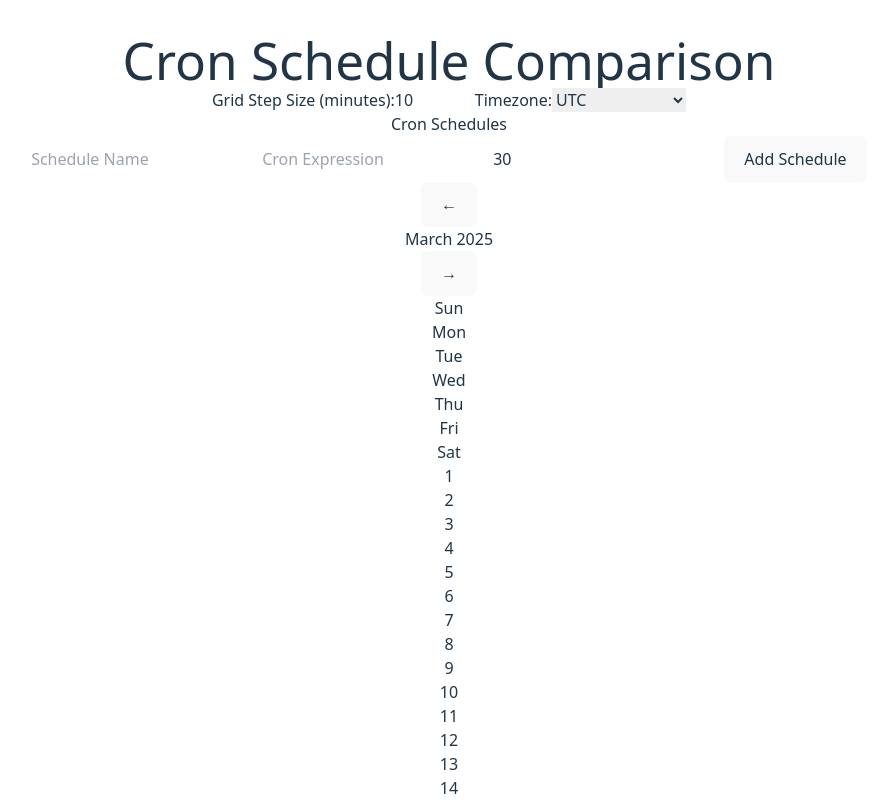
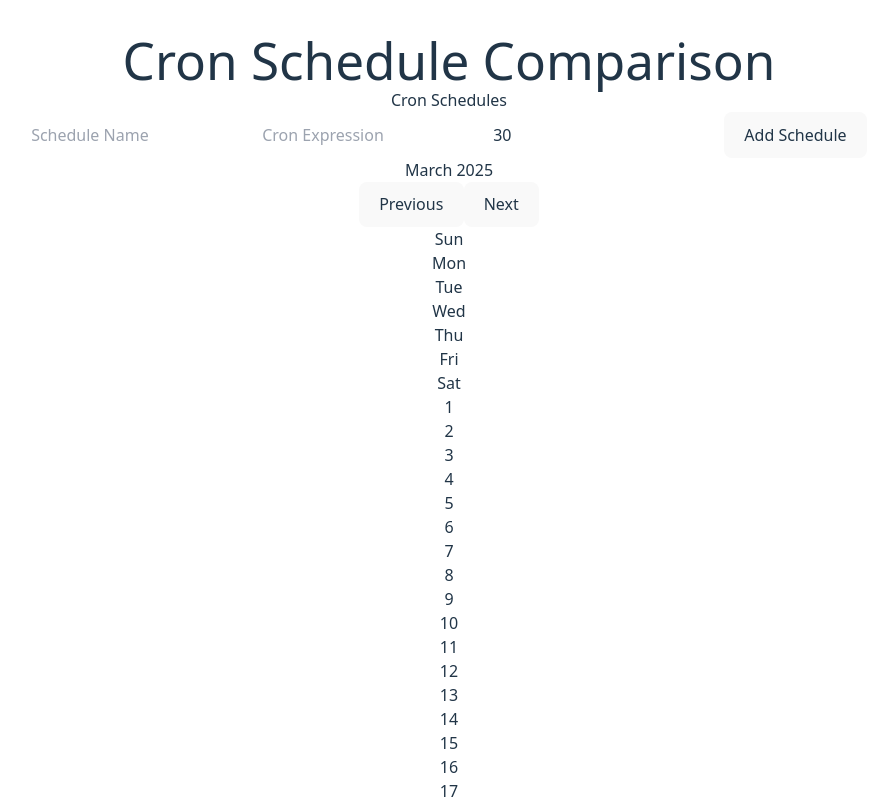
Before and after one commit to sickmartian/cron-tamer, a React (Vite) app: page / in a window 1280 px wide. Shown: the top 800 px of the page, without its empty margins (191-1068 px from the left). Built offline with nearby package versions, Linux system fonts and the light colour scheme.

Commit message:
Bars - Initial, not OK

```diff
--- a/src/App.tsx
+++ b/src/App.tsx
@@ -1,53 +1,16 @@
-import { useState } from 'react'
-import { CronSchedule, GridConfig } from './types'
+import React, { useState } from 'react'
+import { CronSchedule, TimeSlot } from './types'
 import { CronScheduleTable } from './components/CronScheduleTable'
 import { Calendar } from './components/Calendar'
 import './App.css'
 
 export default function App() {
   const [schedules, setSchedules] = useState<CronSchedule[]>([])
-  const [selectedDate, setSelectedDate] = useState(() => {
-    const now = new Date();
-    return new Date(now.getFullYear(), now.getMonth(), 1);
-  });
-  const [config, setConfig] = useState<GridConfig>({
-    stepSize: 10,
-    timezone: 'UTC'
-  })
+  const [selectedSlot, setSelectedSlot] = useState<TimeSlot | null>(null)
 
   return (
     <div className="container mx-auto p-4">
-      <div className="mb-4">
-        <h1 className="text-2xl font-bold mb-4">Cron Schedule Comparison</h1>
-        <div className="flex items-center space-x-4 mb-4">
-          <label className="flex items-center space-x-2">
-            <span>Grid Step Size (minutes):</span>
-            <input
-              type="number"
-              min="1"
-              max="60"
-              value={config.stepSize}
-              onChange={(e) => setConfig({ ...config, stepSize: parseInt(e.target.value) })}
-              className="border rounded px-2 py-1"
-            />
-          </label>
-          <label className="flex items-center space-x-2">
-            <span>Timezone:</span>
-            <select
-              value={config.timezone}
-              onChange={(e) => setConfig({ ...config, timezone: e.target.value })}
-              className="border rounded px-2 py-1"
-            >
-              <option value="UTC">UTC</option>
-              <option value="America/New_York">Eastern Time</option>
-              <option value="America/Chicago">Central Time</option>
-              <option value="America/Denver">Mountain Time</option>
-              <option value="America/Los_Angeles">Pacific Time</option>
-            </select>
-          </label>
-        </div>
-      </div>
-
+      <h1 className="text-2xl font-bold mb-4">Cron Schedule Comparison</h1>
       <div className="grid grid-cols-1 lg:grid-cols-2 gap-4">
         <div>
           <CronScheduleTable
@@ -58,9 +21,8 @@ export default function App() {
         <div>
           <Calendar
             schedules={schedules}
-            config={config}
-            selectedDate={selectedDate}
-            onDateChange={setSelectedDate}
+            selectedSlot={selectedSlot}
+            onSlotSelect={setSelectedSlot}
           />
         </div>
       </div>
--- a/src/components/Calendar.tsx
+++ b/src/components/Calendar.tsx
@@ -1,107 +1,80 @@
 import React, { useState } from 'react';
-import { CronSchedule, TimeSlot, GridConfig } from '../types';
+import { CronSchedule, TimeSlot } from '../types';
 import { generateTimeSlots } from '../utils';
 import { DayGrid } from './DayGrid';
 
-const DAYS = ['Sun', 'Mon', 'Tue', 'Wed', 'Thu', 'Fri', 'Sat'];
-
 interface CalendarProps {
   schedules: CronSchedule[];
-  config: GridConfig;
-  selectedDate: Date;
-  onDateChange: (date: Date) => void;
+  selectedSlot: TimeSlot | null;
+  onSlotSelect: (slot: TimeSlot) => void;
 }
 
-export function Calendar({ schedules, config, selectedDate, onDateChange }: CalendarProps) {
-  const [selectedSlot, setSelectedSlot] = useState<TimeSlot | null>(null);
-  const timeSlots = generateTimeSlots(schedules, selectedDate, config.timezone, config.stepSize);
+export function Calendar({ schedules, selectedSlot, onSlotSelect }: CalendarProps) {
+  const [currentDate, setCurrentDate] = useState(new Date());
 
-  const getDaysInMonth = (date: Date) => {
-    return new Date(date.getFullYear(), date.getMonth() + 1, 0).getDate();
-  };
+  const daysInMonth = new Date(currentDate.getFullYear(), currentDate.getMonth() + 1, 0).getDate();
+  const firstDayOfMonth = new Date(currentDate.getFullYear(), currentDate.getMonth(), 1).getDay();
+  const monthName = currentDate.toLocaleString('default', { month: 'long', year: 'numeric' });
 
-  const getFirstDayOfMonth = (date: Date) => {
-    return new Date(date.getFullYear(), date.getMonth(), 1).getDay();
-  };
-
-  const getMonthName = (date: Date) => {
-    return date.toLocaleString('default', { month: 'long', year: 'numeric' });
-  };
+  const timeSlots = generateTimeSlots(schedules, currentDate);
 
   const handlePrevMonth = () => {
-    onDateChange(new Date(selectedDate.getFullYear(), selectedDate.getMonth() - 1));
+    setCurrentDate(new Date(currentDate.getFullYear(), currentDate.getMonth() - 1));
   };
 
   const handleNextMonth = () => {
-    onDateChange(new Date(selectedDate.getFullYear(), selectedDate.getMonth() + 1));
+    setCurrentDate(new Date(currentDate.getFullYear(), currentDate.getMonth() + 1));
   };
 
-  const daysInMonth = getDaysInMonth(selectedDate);
-  const firstDayOfMonth = getFirstDayOfMonth(selectedDate);
-  const days = Array.from({ length: 42 }, (_, i) => {
-    const dayNumber = i - firstDayOfMonth + 1;
-    return dayNumber > 0 && dayNumber <= daysInMonth ? dayNumber : null;
-  });
-
   return (
-    <div className="bg-white rounded-lg shadow overflow-hidden">
-      {/* Header */}
+    <div className="bg-white rounded-lg shadow">
       <div className="flex items-center justify-between p-4 border-b">
-        <div className="flex items-center space-x-4">
+        <h2 className="text-lg font-semibold">{monthName}</h2>
+        <div className="flex gap-2">
           <button
             onClick={handlePrevMonth}
-            className="p-2 hover:bg-gray-100 rounded"
+            className="px-3 py-1 text-sm font-medium text-gray-700 bg-white border border-gray-300 rounded-md hover:bg-gray-50"
           >
-            ←
+            Previous
           </button>
-          <h2 className="text-xl font-semibold">{getMonthName(selectedDate)}</h2>
           <button
             onClick={handleNextMonth}
-            className="p-2 hover:bg-gray-100 rounded"
+            className="px-3 py-1 text-sm font-medium text-gray-700 bg-white border border-gray-300 rounded-md hover:bg-gray-50"
           >
-            →
+            Next
           </button>
         </div>
       </div>
 
-      {/* Calendar grid */}
-      <div className="grid grid-cols-7 gap-px bg-gray-200">
-        {/* Day headers */}
-        {DAYS.map((day) => (
-          <div key={day} className="bg-white p-2 text-center font-semibold">
+      <div className="grid grid-cols-7 gap-px bg-gray-100">
+        {['Sun', 'Mon', 'Tue', 'Wed', 'Thu', 'Fri', 'Sat'].map((day) => (
+          <div key={day} className="p-2 text-sm font-medium text-center text-gray-500 bg-white">
             {day}
           </div>
         ))}
+        {Array.from({ length: firstDayOfMonth }, (_, i) => (
+          <div key={`empty-${i}`} className="bg-white" />
+        ))}
+        {Array.from({ length: daysInMonth }, (_, i) => {
+          const date = new Date(currentDate.getFullYear(), currentDate.getMonth(), i + 1);
+          const daySlots = timeSlots.filter(
+            slot => slot.start.getDate() === date.getDate() &&
+                   slot.start.getMonth() === date.getMonth() &&
+                   slot.start.getFullYear() === date.getFullYear()
+          );
 
-        {/* Calendar days */}
-        {days.map((day, index) => (
-          <div
-            key={index}
-            className={`bg-white min-h-[200px] p-2 ${
-              day === null ? 'bg-gray-50' : ''
-            }`}
-          >
-            {day && (
-              <>
-                <div className="text-sm font-medium mb-2">{day}</div>
-                <div className="h-[calc(100%-2rem)]">
-                  <DayGrid
-                    timeSlots={timeSlots.filter(
-                      (slot) =>
-                        slot.start.getDate() === day &&
-                        slot.start.getMonth() === selectedDate.getMonth() &&
-                        slot.start.getFullYear() === selectedDate.getFullYear()
-                    )}
-                    schedules={schedules}
-                    stepSize={config.stepSize}
-                    selectedSlot={selectedSlot}
-                    onSlotSelect={setSelectedSlot}
-                  />
-                </div>
-              </>
-            )}
-          </div>
-        ))}
+          return (
+            <div key={i} className="min-h-[200px] bg-white p-2">
+              <div className="text-sm font-medium mb-2">{i + 1}</div>
+              <DayGrid
+                timeSlots={daySlots}
+                schedules={schedules}
+                selectedSlot={selectedSlot}
+                onSlotSelect={onSlotSelect}
+              />
+            </div>
+          );
+        })}
       </div>
     </div>
   );
--- a/src/utils.ts
+++ b/src/utils.ts
@@ -39,6 +39,7 @@ export function parseCronExpression(
         occurrences.push(current.toDate());
         current = interval.next();
       }
+    // eslint-disable-next-line @typescript-eslint/no-unused-vars
     } catch (err) {
       // This is expected when we reach the end of the month
       // The occurrences array will contain all valid dates up to that point
@@ -54,8 +55,7 @@ export function parseCronExpression(
 export function generateTimeSlots(
   schedules: CronSchedule[],
   targetDate: Date,
-  timezone: string = 'UTC',
-  stepSize: number = 10
+  timezone: string = 'UTC'
 ): TimeSlot[] {
   const timeSlots: TimeSlot[] = [];
 
@@ -65,38 +65,12 @@ export function generateTimeSlots(
     const occurrences = parseCronExpression(schedule.expression, targetDate, timezone);
 
     occurrences.forEach((start) => {
-      // Calculate how many grid positions this slot should take
-      const positions = Math.ceil(schedule.duration / stepSize);
-
-      // Check for self-collisions
-      const hasSelfCollision = timeSlots.some(
-        (slot) =>
-          slot.scheduleId === schedule.id &&
-          ((start >= slot.start && start < new Date(slot.start.getTime() + slot.duration * 60000)) ||
-            (new Date(start.getTime() + schedule.duration * 60000) > slot.start &&
-             new Date(start.getTime() + schedule.duration * 60000) <= new Date(slot.start.getTime() + slot.duration * 60000)) ||
-            (start <= slot.start && new Date(start.getTime() + schedule.duration * 60000) >= new Date(slot.start.getTime() + slot.duration * 60000)))
-      );
-
-      // Check for collisions with other schedules
-      const hasCollision = timeSlots.some(
-        (slot) =>
-          slot.scheduleId !== schedule.id &&
-          ((start >= slot.start && start < new Date(slot.start.getTime() + slot.duration * 60000)) ||
-            (new Date(start.getTime() + schedule.duration * 60000) > slot.start &&
-             new Date(start.getTime() + schedule.duration * 60000) <= new Date(slot.start.getTime() + slot.duration * 60000)) ||
-            (start <= slot.start && new Date(start.getTime() + schedule.duration * 60000) >= new Date(slot.start.getTime() + slot.duration * 60000)))
-      );
-
       timeSlots.push({
         start,
         duration: schedule.duration,
         scheduleId: schedule.id,
         scheduleName: schedule.name,
-        isCollision: hasCollision,
-        isSelfCollision: hasSelfCollision,
-        key: `${schedule.id}-${start.getTime()}`,
-        positions
+        key: `${schedule.id}-${start.getTime()}`
       });
     });
   });
```
Also changed, not shown: src/components/DayGrid.tsx (+46 -60 lines), src/todo.md (+2 -0 lines), src/types.ts (+3 -11 lines).
